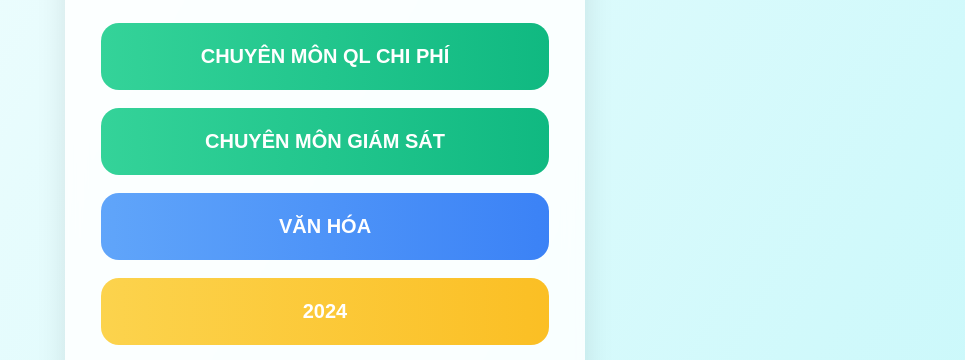
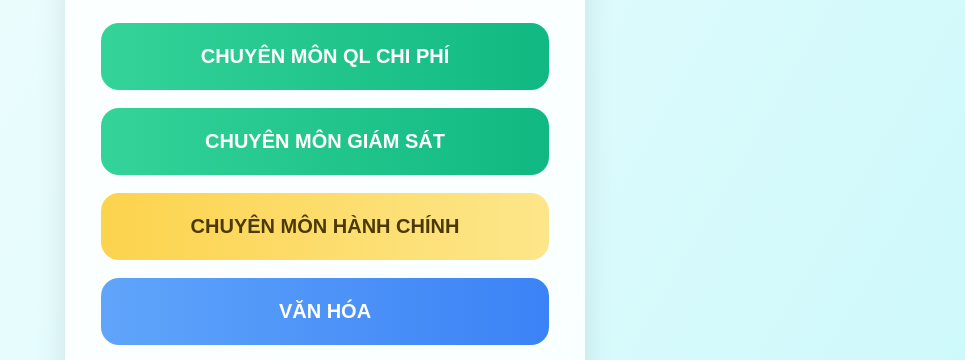
Before and after one commit to nobitax/nobitax.github.io, a plain HTML site: page index.html in a window 1280 px wide. Shown: the part 283-643 px from the top of the page, without its empty margins (315-1280 px from the left). Drawn offline with Linux system fonts and the light colour scheme.

Commit message:
Update index.html

```diff
--- a/index.html
+++ b/index.html
@@ -90,7 +90,7 @@
       display: inline-block;
       text-decoration: none;
       color: white;
-      padding: 22px 18px; /* giảm chiều cao khoảng 20% */
+      padding: 22px 18px;
       border-radius: 18px;
       font-weight: 700;
       font-size: 20px;
@@ -100,11 +100,10 @@
       width: 100%;
     }
 
-    /* Chuyên môn và Giám sát cùng màu xanh */
     .btn.green { background: linear-gradient(90deg, #34d399, #10b981); }
-
     .btn.blue { background: linear-gradient(90deg, #60a5fa, #3b82f6); }
     .btn.orange { background: linear-gradient(90deg, #fcd34d, #fbbf24); color: white; }
+    .btn.gold { background: linear-gradient(90deg, #fcd34d, #fde68a); color: #4b3900; }
 
     button.btn:hover {
       transform: scale(1.05);
@@ -143,6 +142,7 @@
     <div class="actions">
       <button class="btn green" onclick="checkPasswordCM()">CHUYÊN MÔN QL CHI PHÍ</button>
       <button class="btn green" onclick="checkPassword('Sgr_gs', 'CMGS/gs.html')">CHUYÊN MÔN GIÁM SÁT</button>
+      <button class="btn gold" onclick="window.location.href='CMHC/index.html'">CHUYÊN MÔN HÀNH CHÍNH</button>
       <button class="btn blue" onclick="checkPassword('Sgr2007', 'VH/vh.html')">VĂN HÓA</button>
       <button class="btn orange" onclick="checkPassword('Sgr1998', 'old/old.html')">2024</button>
     </div>
@@ -160,7 +160,7 @@
       if (input === 'Sgr2025') {
         window.location.href = 'CM/cm.html';
       } else if (input === 'Sgr_acecp') {
-        window.location.href = 'DTXD_/index.html';
+        window.location.href = 'DTXDprv/index.html';
       } else if (input !== null) {
         alert('Sai mật khẩu! Vui lòng thử lại.');
       }
```
